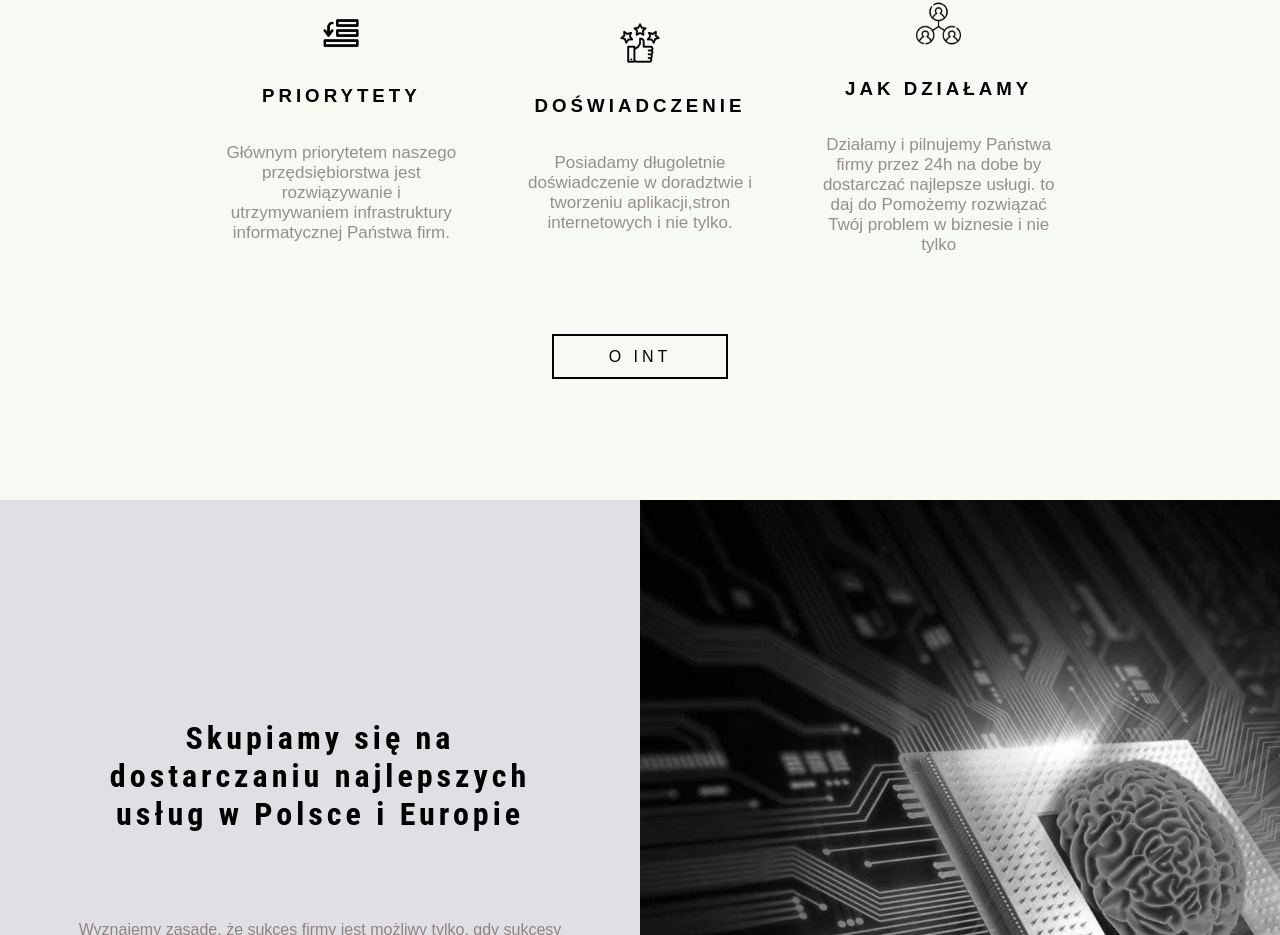
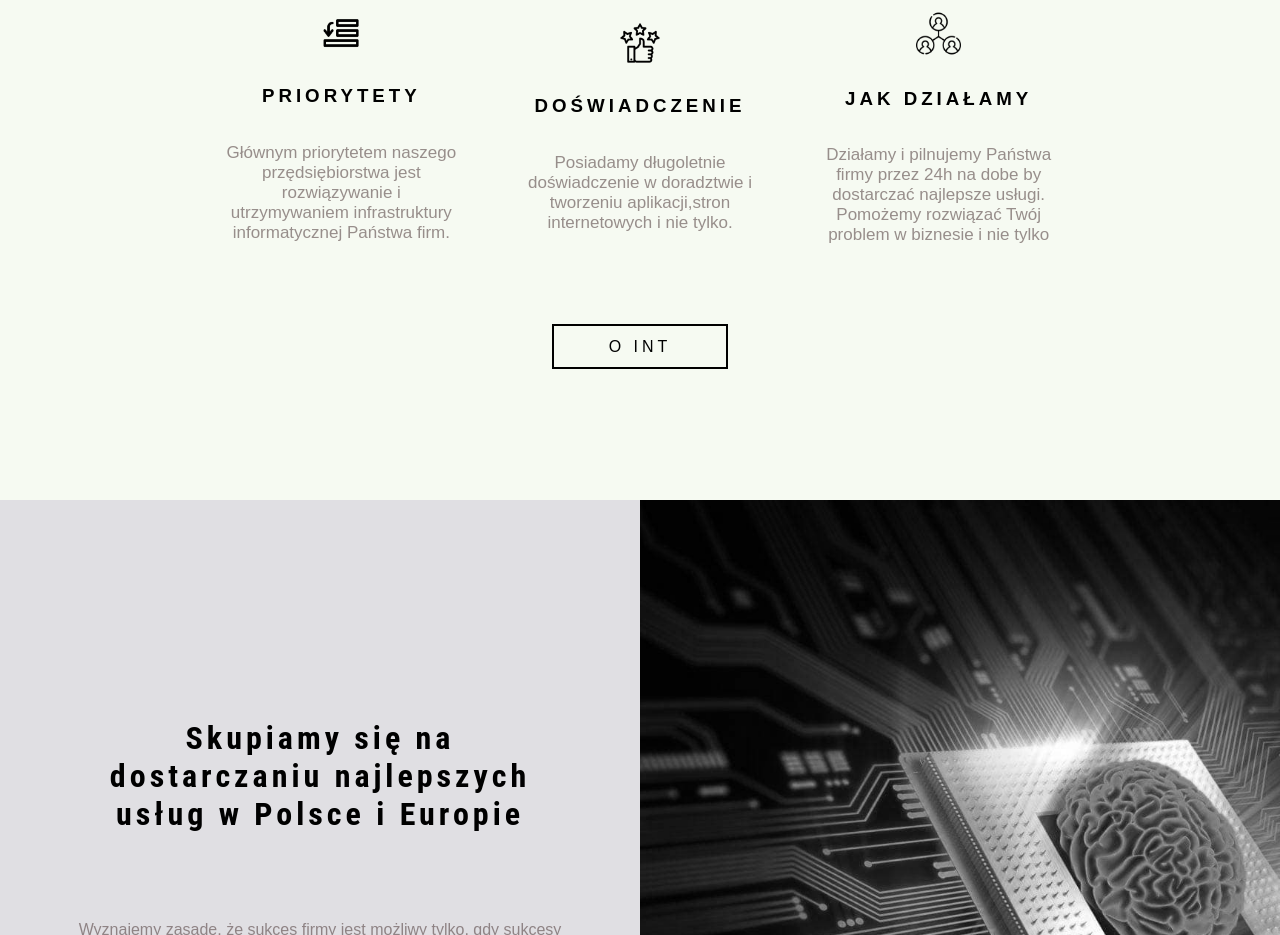
Before and after one commit to infinite223/It, a React (Create React App) app: page / in a window 1280 px wide. Shown: the part 1100-2035 px from the top of the page. Built offline with nearby package versions, Linux system fonts and the light colour scheme.

Commit message:
new changes

```diff
--- a/package.json
+++ b/package.json
@@ -8,7 +8,7 @@
     "@testing-library/react": "^12.1.4",
     "@testing-library/user-event": "^13.5.0",
     "emailjs-com": "^3.2.0",
-    "framer-motion": "^6.2.8",
+    "framer-motion": "^6.3.2",
     "react": "^17.0.2",
     "react-countup": "^6.2.0",
     "react-dom": "^17.0.2",
--- a/src/App.js
+++ b/src/App.js
@@ -4,14 +4,11 @@ import { BrowserRouter as Router, Routes, Route } from "react-router-dom";
 
 function App() {
   return (
-    <div>
       <Router>
         <Routes>
           <Route path="/" element={ <MainPage/>} />
-          <Route path="/Contact" element={<Contact/>}/>
         </Routes>
        </Router>
-    </div>
   );
 }
 
--- a/src/Page/Main/Helps/Helps.tsx
+++ b/src/Page/Main/Helps/Helps.tsx
@@ -1,9 +1,5 @@
 import React from 'react'
 import "./Helps.scss"
-
-import { FiDatabase } from "react-icons/fi"
-import { BiInfinite }  from "react-icons/bi"
-import { BsGlobe }  from "react-icons/bs"
 
 import priorityIcon from "../../../images/icons/priority.png"
 import satisfactionIcon from "../../../images/icons/satisfaction.png"
@@ -17,7 +13,6 @@ export const Helps = () => {
         <h1>Pomożemy rozwiązać Twój problem w biznesie i nie tylko</h1>
         <div className='Helps__content flex'>
             <div className='Helps__content-box flex'>
-                {/*<FiDatabase size={35}/>*/}
                 <img src={priorityIcon} width="40px"/>
                 <h3>PRIORYTETY</h3>
                 <p>
@@ -26,7 +21,6 @@ export const Helps = () => {
                 </p>
             </div>
             <div className='Helps__content-box flex'>
-                {/*<BiInfinite size={35}/>*/}
                 <img src={satisfactionIcon} width="40px"/>
                 <h3>DOŚWIADCZENIE</h3>
                 <p>
@@ -34,12 +28,11 @@ export const Helps = () => {
                 </p>
             </div>
             <div className='Helps__content-box flex'>
-                {/*<BsGlobe size={35}/>*/}
                 <img src={teamIcon} width="45px"/>
                 <h3>JAK DZIAŁAMY</h3>
                 <p>
                     Działamy i pilnujemy Państwa firmy przez 24h na dobe by dostarczać najlepsze usługi.
-                    to daj do Pomożemy rozwiązać Twój problem w biznesie i nie tylko
+                    Pomożemy rozwiązać Twój problem w biznesie i nie tylko
                 </p>
             </div>
         </div>
--- a/src/Page/Main/Image/Image.tsx
+++ b/src/Page/Main/Image/Image.tsx
@@ -8,11 +8,8 @@ export const Image = () => {
         <div className='Image-left flex'>
             <h1>Skupiamy się na dostarczaniu najlepszych usług w Polsce i Europie</h1>
             <p>Wyznajemy zasadę, że sukces firmy jest możliwy tylko, gdy sukcesy odnoszą nasi Partnerzy. Dlatego nie przestajemy inwestować w rozwój i optymalizację oferowanych przez nas usług. Dzielimy się wiedzą oraz prowadzimy działania wspierające Państwa biznes. </p>
-            {//<img width="350px" src={image} alt="picture9"/>
-}
         </div>
         <div className='Image-right flex'>
-       {/* <p>Wyznajemy zasadę, że sukces firmy jest możliwy tylko, gdy sukcesy odnoszą nasi Partnerzy. Dlatego nie przestajemy inwestować w rozwój i optymalizację oferowanych przez nas usług. Dzielimy się wiedzą oraz prowadzimy działania wspierające Państwa biznes. </p>*/}
         </div>
     </div>
   )
--- a/src/Page/Main/Images/Images.tsx
+++ b/src/Page/Main/Images/Images.tsx
@@ -4,18 +4,12 @@ import "./Images.scss"
 export const Images = () => {
   return (
     <div className='Images flex'>
-        {//<div className='Images__banner flex'>
-          //  <h1>Potrzebujesz więcej informacji?</h1>
-            ///<a href="#About"><div className='button_white'>O nas</div></a>
-       // </div>
-        }
         <h1 className='h1-margin'>Ostatnie zlecenia</h1>
 
         <div className='Images__pictures'>
             <img src="https://images03.nicepage.com/a1389d7bc73adea1e1c1fb7e/d661c0452b915eccbfc166da/pexelsphoto972325.jpeg" alt='picture0'/>
             <img src="https://images03.nicepage.com/a1389d7bc73adea1e1c1fb7e/d661c0452b915eccbfc166da/pexelsphoto972325.jpeg" alt='picture1'/>
             <img src="https://images03.nicepage.com/a1389d7bc73adea1e1c1fb7e/d661c0452b915eccbfc166da/pexelsphoto972325.jpeg" alt='picture2'/>
-
         </div>
     </div>
   )
--- a/src/Page/Main/MainPage.tsx
+++ b/src/Page/Main/MainPage.tsx
@@ -10,8 +10,6 @@ export const MainPage = () => {
       <Flexible/>
       <About/>
       <Services/>
-     {// <Images/>
-     }
       <Footer/>
     </div>
   );
--- a/src/Page/Main/Services/Services.tsx
+++ b/src/Page/Main/Services/Services.tsx
@@ -10,6 +10,9 @@ import { GrTechnology } from 'react-icons/gr'
 import helpIcon from './../../../images/icons/help.png'
 import helpDeskIcon from './../../../images/icons/help-desk.png'
 import informationtIcon from './../../../images/icons/information.png'
+
+import VisibilitySensor from 'react-visibility-sensor';
+import { motion } from 'framer-motion'
 
 export const Services = () => {
   const items = [
@@ -57,7 +60,11 @@ export const Services = () => {
   ]
 
   return (
-    <div className='Services flex' id="Services">
+      <motion.div className='Services flex' id="Services"
+          initial={{opacity:0}}
+          animate={{opacity:1}}
+          exit={{opacity:0}}
+      >
           <div className='Services__content flex'>
             <h1>Nasze usługi</h1>
           <div className='Services__content-items flex'>
@@ -66,6 +73,6 @@ export const Services = () => {
               })}
           </div>
         </div>
-    </div>
+      </motion.div>
   )
 }
```
Also changed, not shown: 1 other file (tests, documents, lock files or other folders). Lines whose indentation alone changed are shown as unchanged.
